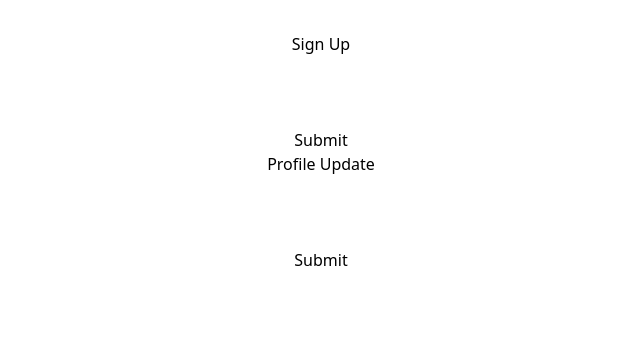
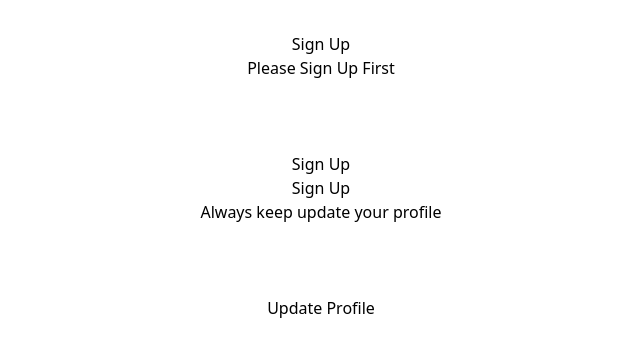
Before and after one commit to zobayerhb/react-core-con-02-form, a React (Vite) app: page / in a window 1280 px wide. Shown: the top 356 px of the page, without its empty margins (319-959 px from the left). Built offline with nearby package versions, Linux system fonts and the light colour scheme.

Commit message:
updating data with using children props

```diff
--- a/src/App.jsx
+++ b/src/App.jsx
@@ -23,11 +23,22 @@ function App() {
       <ReusableForm
         formTitle={"Sign Up"}
         handleForm={handleFormSignUp}
-      ></ReusableForm>
+        submitBtn="Sign Up"
+      >
+        <div>
+          <h1 className="text-3xl font-bold">Sign Up</h1>
+          <p>Please Sign Up First</p>
+        </div>
+      </ReusableForm>
       <ReusableForm
-        formTitle={"Profile Update"}
         handleForm={handleUpdateProfileForm}
-      ></ReusableForm>
+        submitBtn="Update Profile"
+      >
+        <div>
+        <h1 className="text-3xl font-bold">Sign Up</h1>
+        <p>Always keep update your profile</p>
+        </div>
+      </ReusableForm>
     </>
   );
 }
--- a/src/components/ReusableForm/ReusableForm.jsx
+++ b/src/components/ReusableForm/ReusableForm.jsx
@@ -1,6 +1,6 @@
 import PropTypes from "prop-types";
 
-const ReusableForm = ({ formTitle, handleForm }) => {
+const ReusableForm = ({ handleForm , submitBtn = 'Submit', children}) => {
 
     const handleLocalFormSubmit = e => {
         e.preventDefault();
@@ -14,7 +14,7 @@ const ReusableForm = ({ formTitle, handleForm }) => {
 
   return (
     <div onSubmit={handleLocalFormSubmit}>
-      <h1 className="text-3xl font-bold">{formTitle}</h1>
+        {children}
       <form>
         <input className="border-2 border-red-500" type="text" name="name" />
         <br />
@@ -22,15 +22,17 @@ const ReusableForm = ({ formTitle, handleForm }) => {
         <br />
         <input className="border-2 border-red-500" type="password" name="password" />
         <br />
-        <input type="submit" value="Submit" />
+        <input type="submit" value={submitBtn} />
       </form>
     </div>
   );
 };
 
 ReusableForm.propTypes = {
-  formTitle: PropTypes.string,
-  handleForm: PropTypes.func
+//   formTitle: PropTypes.string,
+  handleForm: PropTypes.func,
+  submitBtn: PropTypes.string,
+  children: PropTypes.any
 };
 
 export default ReusableForm;
```
